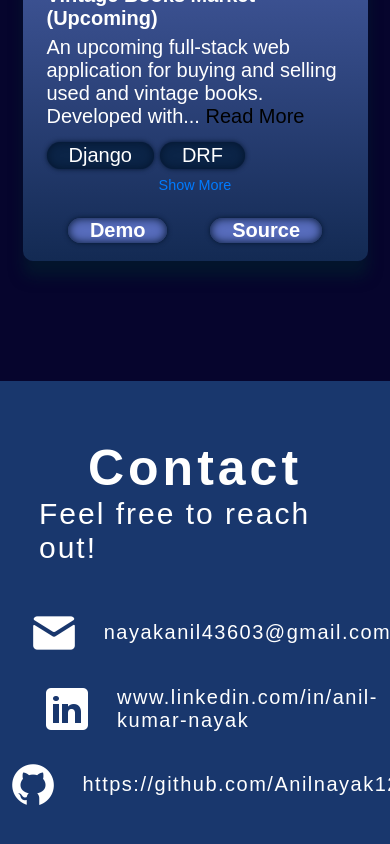
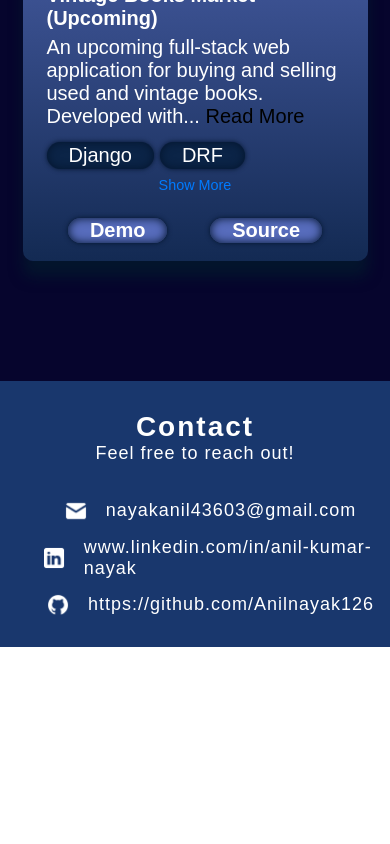
Before and after one commit to Anilnayak126/portfolio, a React (Vite) app: page / in a window 390 px wide. Shown: the part 9901-10745 px from the top of the page. After the commit the page ends 10548 px from the top, so only its background shows below. Built offline with nearby package versions, Linux system fonts and the light colour scheme.

Commit message:
adding responsiveness

```diff
--- a/src/components/contact.module.css
+++ b/src/components/contact.module.css
@@ -1,75 +1,122 @@
-@import '../vars.css';
-
-.container{
+/* Container styling for all screen sizes */
+.container {
     margin-top: 120px;
-    background-color:var(--color-secondary);
-    display:flex;
-    flex-direction:row;
-    justify-content:center;
-    width:100vw;
-    padding :58px 10%;
-    gap:10px;
-
+    background-color: var(--color-secondary);
+    display: flex;
+    flex-direction: row;
+    justify-content: center;
+    width: 100vw;
+    padding: 58px 10%;
+    gap: 10px;
 }
 
-.text h2{
-    font-size:50px;
-    font-weight:700;
+/* Text styling */
+.text h2 {
+    font-size: 50px;
+    font-weight: 700;
     letter-spacing: 4px;
 }
-.text p{
-    font-size:30px;
-    font-weight:400;
-    letter-spacing:2px;
 
+.text p {
+    font-size: 30px;
+    font-weight: 400;
+    letter-spacing: 2px;
 }
 
-.links{
-    display:flex;
-    flex-direction:column;
-    align-items:flex-start;
+/* Link container */
+.links {
+    display: flex;
+    flex-direction: column;
+    align-items: flex-start;
     list-style: none;
-    gap:26px;
+    gap: 26px;
     margin-left: 30px;
-
-}
-.link{
-    display:flex;
-    align-items:center;
-    gap:25px;
-
-
 }
 
-.link a{
-    color:var(--color-text);
-    text-decoration:none;
-    font-size:30px;
-    font-weight:400;
-    letter-spacing:1.5px;
-
+/* Individual link */
+.link {
+    display: flex;
+    align-items: center;
+    gap: 25px;
 }
 
-@media screen  and (max-width: 830px){
-    .container{
-        flex-direction:column;
-        gap:23px;
+/* Link text */
+.link a {
+    color: var(--color-text);
+    text-decoration: none;
+    font-size: 30px;
+    font-weight: 400;
+    letter-spacing: 1.5px;
+}
 
+/* Media query for smaller devices (tablets and below) */
+@media screen and (max-width: 830px) {
+    .container {
+        flex-direction: column;
+        gap: 23px;
+        padding: 40px 5%; /* Adjust padding for smaller screens */
     }
-    .text{
-        display:flex;
-        flex-direction:column;
-        align-items:center;
 
+    .text {
+        display: flex;
+        flex-direction: column;
+        align-items: center;
+        text-align: center; /* Ensures text is centered on small screens */
     }
-    .links{
-        align-items:center;
+
+    .text h2 {
+        font-size: 36px; /* Reduced font size for smaller screens */
+        letter-spacing: 2px;
+    }
+
+    .text p {
+        font-size: 20px; /* Adjust paragraph text size */
+        letter-spacing: 1px;
+    }
+
+    .links {
+        align-items: center;
         display: flex;
         flex-direction: column;
         margin-top: 20px;
-    }
-    .link a{
-        font-size:20px;
+        gap: 18px; /* Reduced gap for smaller screens */
     }
 
+    .link {
+        justify-content: center;
+        gap: 18px; /* Reduce gap between icon and text */
+    }
+
+    .link a {
+        font-size: 20px; /* Reduced link text size */
+        letter-spacing: 1px;
+    }
 }
+
+/* Media query for mobile devices (up to 480px) */
+@media screen and (max-width: 480px) {
+    .container {
+        padding: 30px 3%; /* Further reduce padding */
+        gap: 15px;
+    }
+
+    .text h2 {
+        font-size: 28px; /* Even smaller for mobile */
+    }
+
+    .text p {
+        font-size: 18px;
+    }
+
+    .links {
+        gap: 14px; /* Tighten the gap for smaller devices */
+    }
+
+    .link a {
+        font-size: 18px; /* Smaller font size for mobile */
+    }
+
+    .link img {
+        width: 24px; /* Adjust icon size for mobile */
+    }
+}
```
